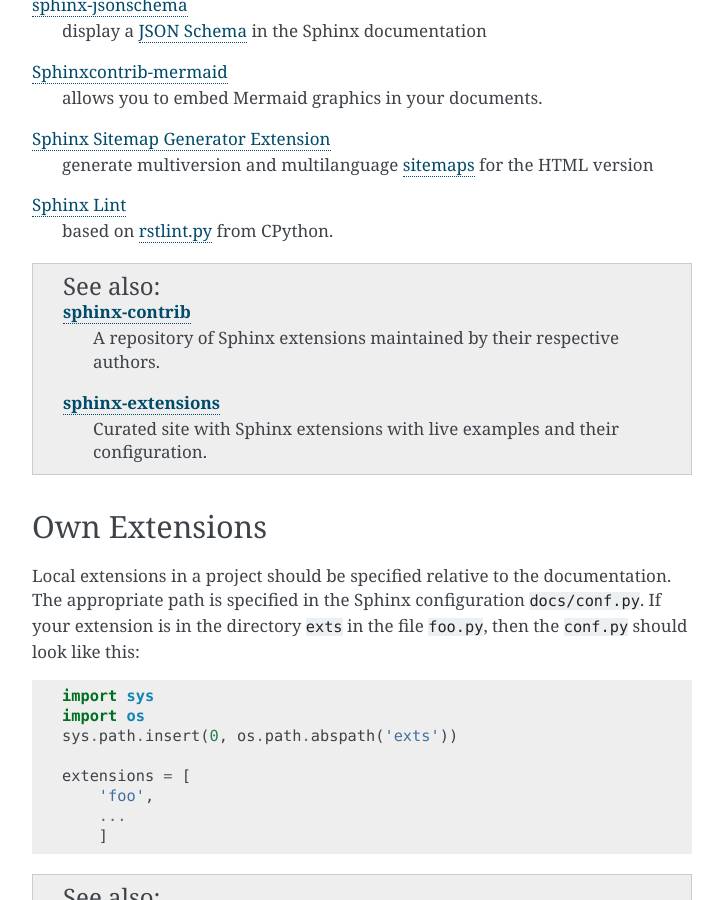
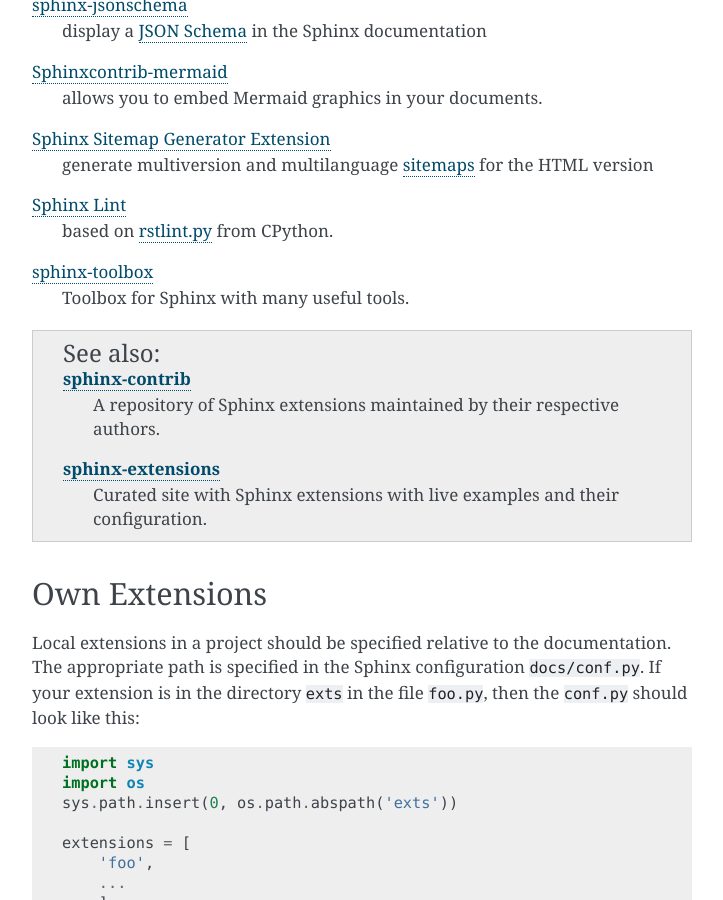
Before and after one commit to veit/python-basics-tutorial, a Sphinx documentation site: the page built from docs/document/extensions.rst, in a window 1280 px wide and 900 px high, scrolled down 2221 px. Shown: the whole window, without its empty margins (388-1111 px from the left). Built offline with Sphinx 7.4.7, drawn with Linux system fonts in a browser that asks for light colours; pages that are not in the unit, such as notebooks, are missing from menus.

Commit message:
:memo: Add sphinx-toolbox to Sphinx extensions

```diff
--- a/docs/document/extensions.rst
+++ b/docs/document/extensions.rst
@@ -81,9 +81,11 @@
     generate multiversion and multilanguage `sitemaps
     <https://www.sitemaps.org/protocol.html>`_ for the HTML version
 `Sphinx Lint <https://github.com/sphinx-contrib/sphinx-lint>`_
-     based on `rstlint.py
-     <https://github.com/python/cpython/blob/e0433c1e7/Doc/tools/rstlint.py>`_
-     from CPython.
+    based on `rstlint.py
+    <https://github.com/python/cpython/blob/e0433c1e7/Doc/tools/rstlint.py>`_
+    from CPython.
+`sphinx-toolbox <https://sphinx-toolbox.readthedocs.io/en/stable/index.html>`_
+    Toolbox for Sphinx with many useful tools.
 
 .. seealso::
     `sphinx-contrib <https://github.com/sphinx-contrib/>`_
```
